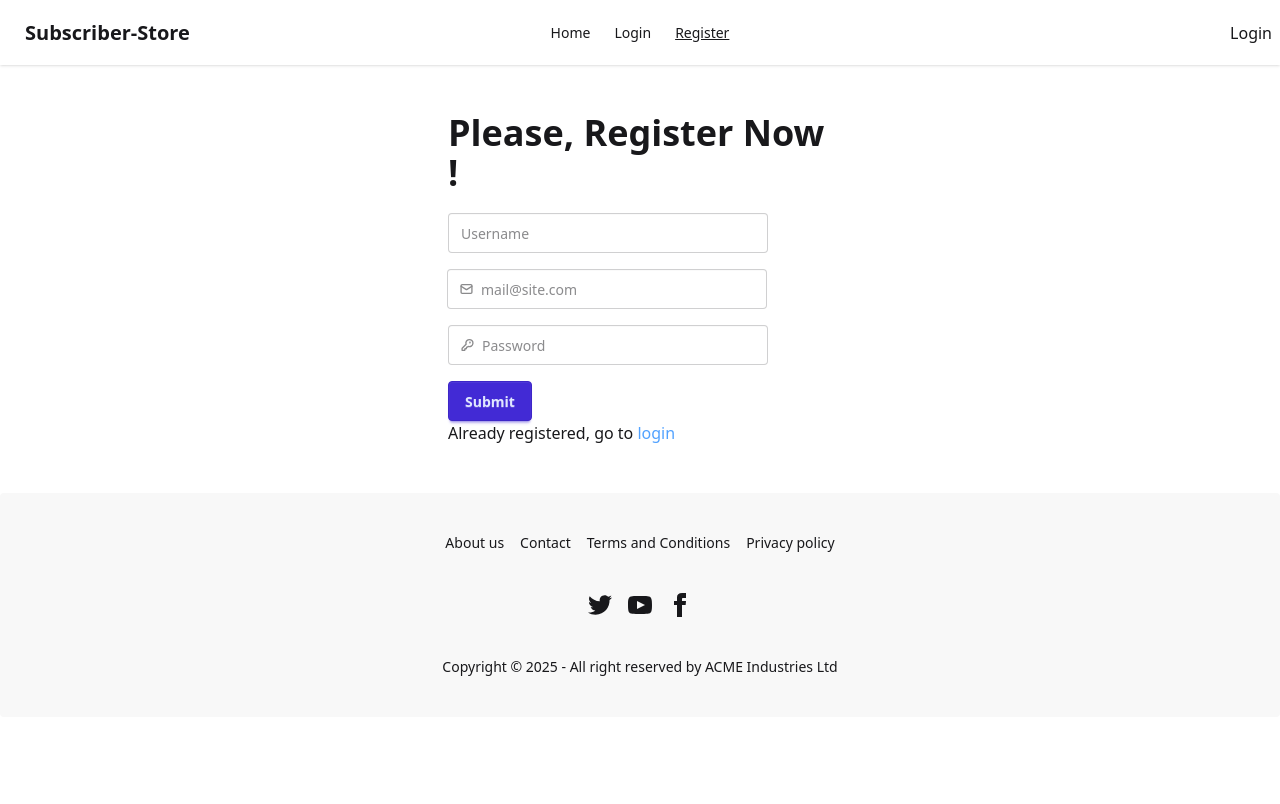
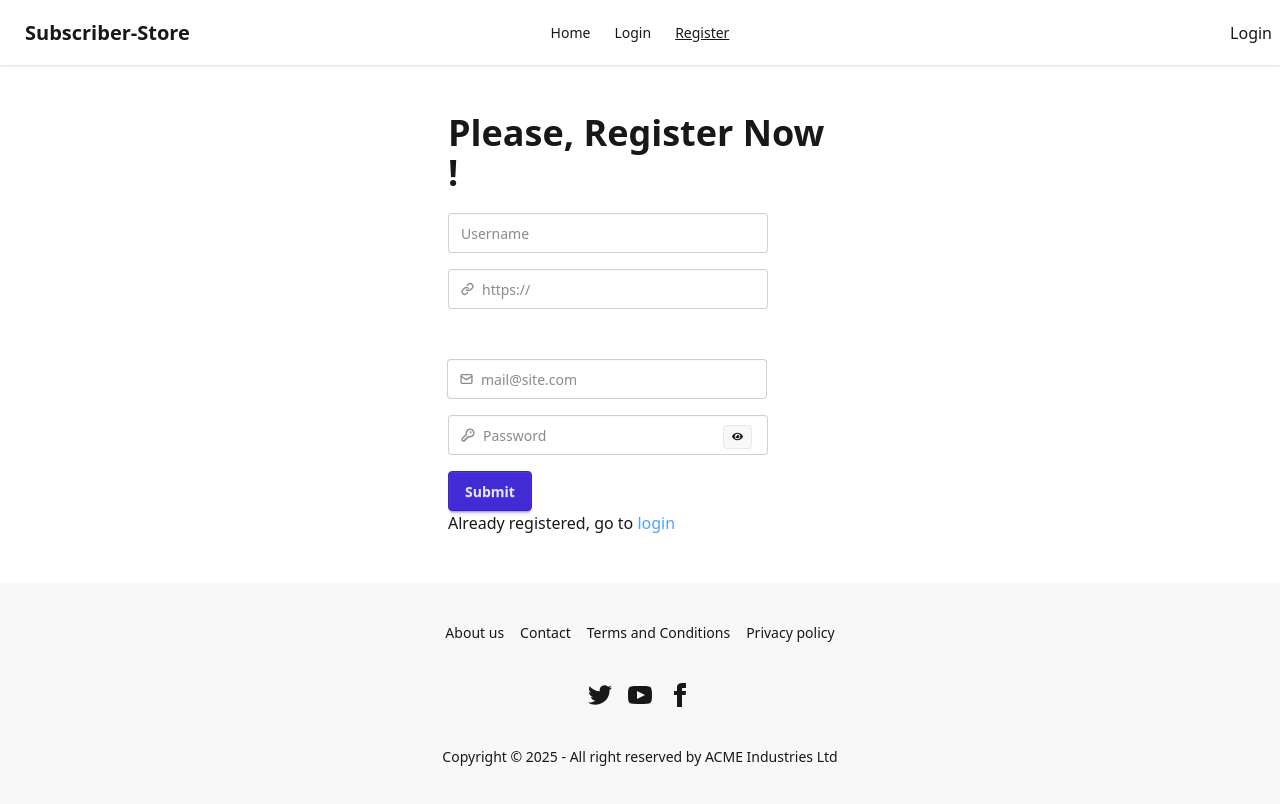
Before and after one commit to arifulmit17/subscription-box, a React (Vite) app: page /register in a window 1280 px wide. Shown: the top 804 px of the page. Built offline with nearby package versions, Linux system fonts and the light colour scheme; no server answers.

Commit message:
added password show toggle

```diff
--- a/package.json
+++ b/package.json
@@ -14,6 +14,7 @@
     "firebase": "^11.6.1",
     "react": "^19.0.0",
     "react-dom": "^19.0.0",
+    "react-icons": "^5.5.0",
     "react-router": "^7.5.3",
     "tailwindcss": "^4.1.5"
   },
--- a/src/Components/Navbar/Navbar.jsx
+++ b/src/Components/Navbar/Navbar.jsx
@@ -5,7 +5,7 @@ import { AuthContext } from '../../Contexts/AuthContext';
 
 const Navbar = () => {
     const {user, LogOutUser}=use(AuthContext);
-    console.log(user);
+
 
     const handleLogout=()=>{
       LogOutUser().then(()=>{
--- a/src/Contexts/AuthProvider.jsx
+++ b/src/Contexts/AuthProvider.jsx
@@ -5,16 +5,19 @@ import { auth } from '../Firebase.init';
 
 const AuthProvider = ({children}) => {
     const [user,setUser]=useState(null);
-
+    const [loader,setLoader]=useState(true);
     const createUser=(email,password)=>{
+        setLoader(true)
         return createUserWithEmailAndPassword(auth,email,password)
     }
 
     const LoginUser=(email,password)=>{
+        setLoader(true)
         return signInWithEmailAndPassword(auth,email,password)
     }
 
     const LogOutUser=()=>{
+        setLoader(true)
         return signOut(auth);
     }
 
@@ -22,6 +25,7 @@ const AuthProvider = ({children}) => {
         const unSubscribe=onAuthStateChanged(auth,currentUser=>{
             console.log('useeffect ',currentUser);
             setUser(currentUser)
+            setLoader(false)
         })
         return ()=>{
             unSubscribe()
@@ -32,6 +36,7 @@ const AuthProvider = ({children}) => {
        createUser,
        LoginUser,
        user,
+       loader,
        LogOutUser
     }
     return (
--- a/src/pages/Login.jsx
+++ b/src/pages/Login.jsx
@@ -1,10 +1,11 @@
 import { GoogleAuthProvider, signInWithPopup } from 'firebase/auth';
 import React, { use } from 'react';
-import { NavLink } from 'react-router';
+import { NavLink, useNavigate } from 'react-router';
 import { auth } from '../Firebase.init';
 import { AuthContext } from '../Contexts/AuthContext';
 
 const Login = () => {
+	const navigate=useNavigate();
 	const {LoginUser}=use(AuthContext)
 	const provider=new GoogleAuthProvider()
 
@@ -12,6 +13,7 @@ const Login = () => {
 		console.log('signed in');
 		signInWithPopup(auth,provider).then(result=>{
 			console.log(result);
+
 		}).catch(error=>{
 			console.log(error);
 		})
@@ -23,6 +25,7 @@ const Login = () => {
 		const password=e.target.password.value;
 		LoginUser(email,password).then(result=>{
 			console.log(result.user);
+			navigate('/')
 		}).catch(error=>{
 			console.log(error);
 		})
--- a/src/pages/Register.jsx
+++ b/src/pages/Register.jsx
@@ -1,10 +1,13 @@
-import React, { use } from 'react';
-import { NavLink } from 'react-router';
+import React, { use, useState } from 'react';
+import { NavLink, useNavigate } from 'react-router';
 import { AuthContext } from '../Contexts/AuthContext';
+import { FaEye } from "react-icons/fa";
+import { FaEyeSlash } from "react-icons/fa";
+
 const Register = () => {
-
+    const navigate=useNavigate();
     const {createUser}=use(AuthContext)
-
+    const [showpassword, setShowpassword]=useState(false)
     const handleRegister=e=>{
         e.preventDefault();
         const email=e.target.email.value;
@@ -14,7 +17,10 @@ const Register = () => {
 
         createUser(email,password)
         .then(result=>{
-            console.log(result)}
+            console.log(result)
+            navigate('/')
+          }
+
           ).catch(error=>{
             console.log(error);
           })
@@ -26,6 +32,30 @@ const Register = () => {
             <form className='space-y-4' onSubmit={handleRegister} >
               {/* Username */}
               <input type="text" name='name' placeholder="Username " className="input" />
+              {/* PhotoUrl */}
+              <label className="input validator">
+  <svg className="h-[1em] opacity-50" xmlns="http://www.w3.org/2000/svg" viewBox="0 0 24 24">
+    <g
+      strokeLinejoin="round"
+      strokeLinecap="round"
+      strokeWidth="2.5"
+      fill="none"
+      stroke="currentColor"
+    >
+      <path d="M10 13a5 5 0 0 0 7.54.54l3-3a5 5 0 0 0-7.07-7.07l-1.72 1.71"></path>
+      <path d="M14 11a5 5 0 0 0-7.54-.54l-3 3a5 5 0 0 0 7.07 7.07l1.71-1.71"></path>
+    </g>
+  </svg>
+  <input
+    type="url"
+
+    placeholder="https://"
+
+    pattern="^(https?://)?([a-zA-Z0-9]([a-zA-Z0-9\-].*[a-zA-Z0-9])?\.)+[a-zA-Z].*$"
+    title="Must be valid URL"
+  />
+</label>
+<p className="validator-hint">Must be valid URL</p>
  {/* Email input */}
 
     <label className="input validator join-item">
@@ -62,8 +92,9 @@ const Register = () => {
       <circle cx="16.5" cy="7.5" r=".5" fill="currentColor"></circle>
     </g>
   </svg>
+  <div className='relative'>
   <input
-    type="password"
+    type={showpassword ? 'text' : 'password'}
     name='password'
     required
     placeholder="Password"
@@ -71,6 +102,15 @@ const Register = () => {
     pattern="(?=.*\d)(?=.*[a-z])(?=.*[A-Z]).{6,}"
     title="Must be more than 6 characters, including number, lowercase letter, uppercase letter"
   />
+
+  <button onClick={()=>{setShowpassword(!showpassword)}} className='btn btn-xs absolute left-60'>
+  {
+    showpassword ? <FaEyeSlash />
+    : <FaEye />
+  }
+  </button>
+  </div>
+
 </label>
 <p className="validator-hint hidden">
   Must be more than 6 characters, including
--- a/src/pages/UserProfile.jsx
+++ b/src/pages/UserProfile.jsx
@@ -1,9 +1,13 @@
-import React from 'react';
+import React, { use } from 'react';
+import { AuthContext } from '../Contexts/AuthContext';
 
 const UserProfile = () => {
+    const {user}=use(AuthContext)
     return (
         <div>
-            This is user profile
+
+
+            <h1>User email: {user.email}</h1>
         </div>
     );
 };
--- a/src/routes/PrivateRoutes.jsx
+++ b/src/routes/PrivateRoutes.jsx
@@ -3,7 +3,11 @@ import { AuthContext } from '../Contexts/AuthContext';
 import { Navigate } from 'react-router';
 
 const PrivateRoutes = ({children}) => {
-    const {user}=use(AuthContext);
+
+    const {user,loader}=use(AuthContext);
+    if(loader){
+        return <span className="loading loading-bars loading-xl"></span>
+    }
     if (!user){
         return <Navigate to='/login'></Navigate>
     }
```
Also changed, not shown: 1 other file (tests, documents, lock files or other folders).
